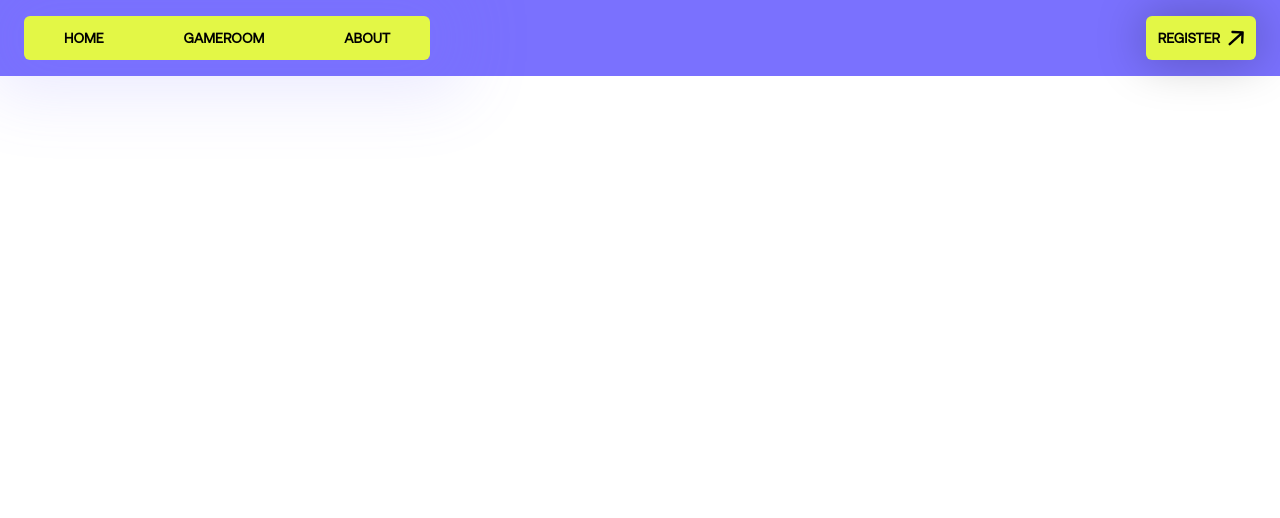
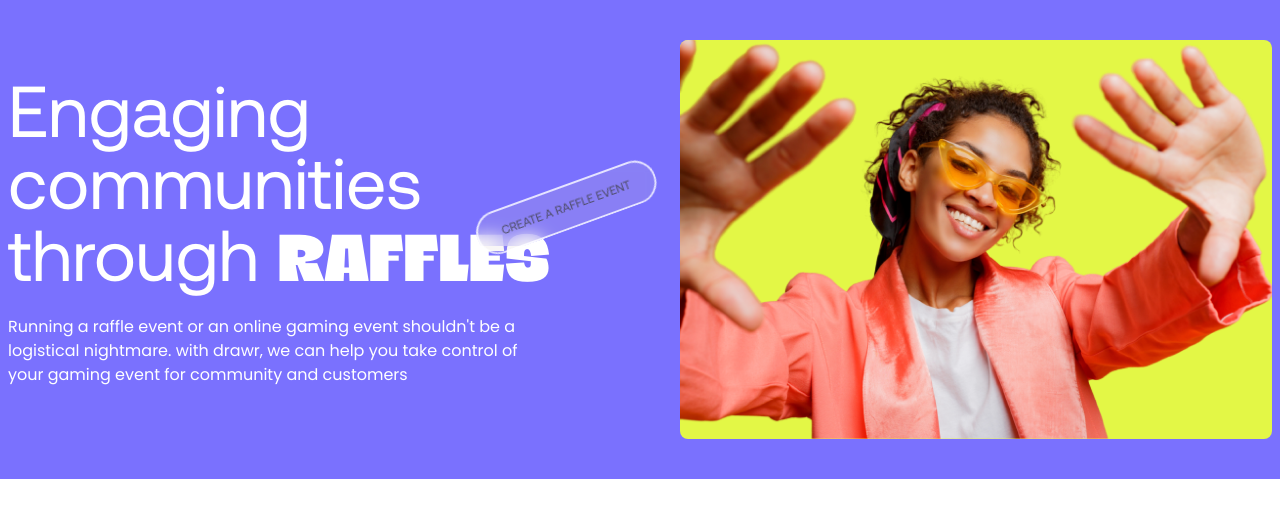
Before and after one commit to EsinShadrach/drawr, a Next.js app: page / in a window 1280 px wide. Shown: the top 518 px of the page. Built offline with nearby package versions, Linux system fonts and the light colour scheme.

Commit message:
hero section

```diff
--- a/app/layout.tsx
+++ b/app/layout.tsx
@@ -68,7 +68,7 @@ export default function RootLayout({
 	return (
 		<html lang="en">
 			<body className={poppins.className}>
-				<Navbar />
+				{/* <Navbar /> */}
 				{children}
 				{/* <Footer /> */}
 			</body>
--- a/app/page.tsx
+++ b/app/page.tsx
@@ -1,7 +1,63 @@
+import { P, Text } from "@/utils/typography";
+import Image from "next/image";
+import happyGirl from "@/public/images/happy-girl.png";
+
 export default function Home() {
 	return (
-		<main className="mx-auto bg-brand-purple">
-			{/* <section className="container p-2 mx-auto">apple</section> */}
+		<main className="mx-auto mb-20">
+			<div className="bg-brand-purple">
+				<section className="mx-auto text-white relative container">
+					<div className="flex items-center lg:flex-row flex-col p-2 lg:py-10 pb-0">
+						<div className="lg:max-w-2xl relative top-28 lg:top-1/2">
+							<h1 className="sm:text-7xl font-aeonik font-medium text-5xl">
+								Engaging communities through{" "}
+								<span className="uppercase font-blogh relative w-full lg:w-fit max-lg:hidden">
+									raffles
+									<small className="absolute rounded-full bg-[#D1C9C933] [backdrop-filter:blur(8px)] box-border overflow-hidden [transform:_rotate(-19.95deg)] [transform-origin:0_0] opacity-[0.8] text-left text-[0.98rem] font-poppins border-[2px] border-solid border-white text-[#424242] font-normal py-3 font-aeonik text-xs px-6 lg:-right-[40%] w-fit whitespace-nowrap">
+										Create a raffle event
+									</small>
+								</span>
+								<div className="uppercase font-blogh relative w-full lg:hidden mt-2 md:w-fit">
+									<div className="relative">
+										raffles
+										<small className="absolute rounded-full bg-[#D1C9C933] [backdrop-filter:blur(8px)] box-border overflow-hidden [transform:_rotate(-19.95deg)] [transform-origin:0_0] opacity-[0.8] text-left text-[0.98rem] font-poppins border-[2px] border-solid border-white text-[#424242] font-normal py-3 font-aeonik text-xs px-6 lg:-right-[40%] w-fit whitespace-nowrap max-sm:right-10 lowercase">
+											Create a raffle event
+										</small>
+									</div>
+								</div>
+							</h1>
+							<P className="lowercase first-letter:uppercase mt-4 max-w-lg">
+								RUNNING A RAFFLE EVENT OR AN ONLINE GAMING EVENT
+								SHOULDN&apos;T BE A LOGISTICAL NIGHTMARE. WITH
+								DRAWR, WE CAN HELP YOU TAKE CONTROL OF YOUR
+								GAMING EVENT FOR COMMUNITY AND CUSTOMERS
+							</P>
+						</div>
+						<div className="translate-y-1/2 lg:translate-y-0">
+							<Image
+								src={happyGirl}
+								alt="Happy Girl Making a self portrait"
+								placeholder="blur"
+								fetchPriority="high"
+								priority
+								height={500}
+								className="bg-brand-lemon rounded-lg"
+								draggable="false"
+							/>
+						</div>
+					</div>
+				</section>
+			</div>
 		</main>
 	);
 }
+import { FunctionComponent } from "react";
+
+const FrameComponent: FunctionComponent = () => {
+	return (
+		<div className="relative rounded-full bg-[#D1C9C933] [backdrop-filter:blur(8px)] box-border w-full h-[4.58rem] overflow-hidden [transform:_rotate(-19.95deg)] [transform-origin:0_0] opacity-[0.8] text-left text-[0.98rem] text-[#424242] font-poppins border-[2px] border-solid border-white">
+			<div className="absolute top-[calc(50%_-_18.61px)] left-[12.19rem] w-[2.04rem] h-[2.04rem] overflow-hidden" />
+			<div className="absolute top-[calc(50%_-_15.62px)] left-[calc(50%_-_82.82px)] font-medium [transform:_rotate(1.19deg)] [transform-origin:0_0]">{`Create a raffle event `}</div>
+		</div>
+	);
+};
--- a/components/navbar/navbar.tsx
+++ b/components/navbar/navbar.tsx
@@ -14,7 +14,9 @@ export default function Navbar() {
 		{ name: "about", href: "/about" },
 	];
 	return (
-		<header className={`p-4 bg-brand-purple font-aeonik`}>
+		<header
+			className={`p-4 bg-brand-purple font-aeonik backdrop-blur-md fixed w-full lg:relative`}
+		>
 			<nav className="container flex items-center justify-between px-2 mx-auto">
 				<div>
 					<ul className="flex bg-brand-lemon w-fit shadow-[0px_0px_68px_35px_rgba(122,_113,_254,_0.15)] rounded-md text-sm font-semibold overflow-hidden">
--- a/tailwind.config.js
+++ b/tailwind.config.js
@@ -4,7 +4,7 @@ module.exports = {
     './pages/**/*.{js,ts,jsx,tsx,mdx}',
     './components/**/*.{js,ts,jsx,tsx,mdx}',
     './app/**/*.{js,ts,jsx,tsx,mdx}',
-    './utils/app/**/*.{js,ts,jsx,tsx,mdx}',
+    './utils/**/*.{js,ts,jsx,tsx,mdx}',
   ],
   theme: {
     extend: {
--- /dev/null
+++ b/utils/typography.tsx
@@ -0,0 +1,55 @@
+import React from "react";
+
+interface TypographyProps extends React.HTMLProps<HTMLHeadingElement> {
+	children?: React.ReactNode;
+	className?: string;
+}
+
+export function H1({ children, className, ...props }: TypographyProps) {
+	return (
+		<h1
+			className={`sm:text-4xl text-3xl font-bold mb-4 ${className}`}
+			{...props}
+		>
+			{children}
+		</h1>
+	);
+}
+
+export function H2({ children, className, ...props }: TypographyProps) {
+	return (
+		<h2
+			className={`sm:text-3xl text-2xl font-semibold mb-3 ${className}`}
+			{...props}
+		>
+			{children}
+		</h2>
+	);
+}
+
+export function H3({ children, className, ...props }: TypographyProps) {
+	return (
+		<h3
+			className={`sm:text-2xl text-xl font-semibold mb-2 ${className}`}
+			{...props}
+		>
+			{children}
+		</h3>
+	);
+}
+
+export function P({ children, className, ...props }: TypographyProps) {
+	return (
+		<p className={`sm:text-base text-sm mb-4 ${className}`} {...props}>
+			{children}
+		</p>
+	);
+}
+
+export function Text({ children, className, ...props }: TypographyProps) {
+	return (
+		<span className={`sm:text-base text-sm ${className}`} {...props}>
+			{children}
+		</span>
+	);
+}
```
Also changed, not shown: public/images/happy-girl.png (added).
